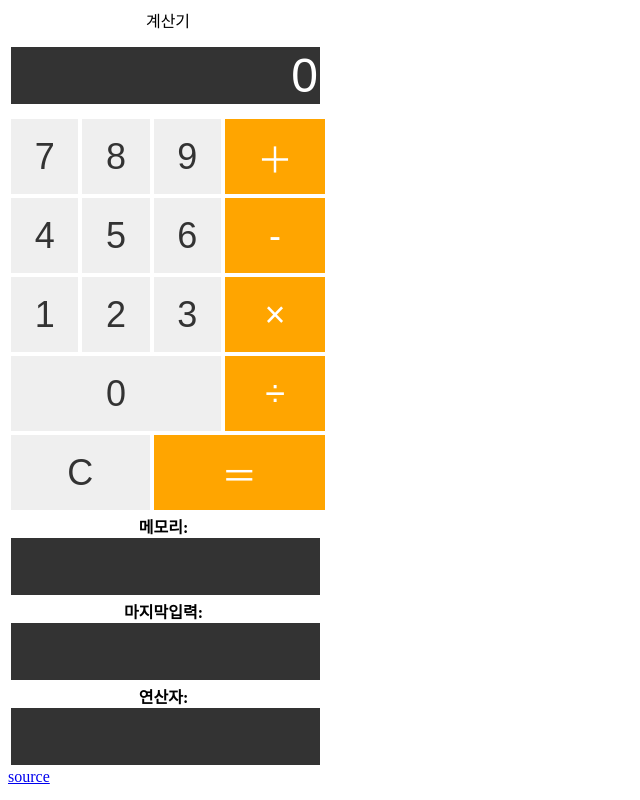
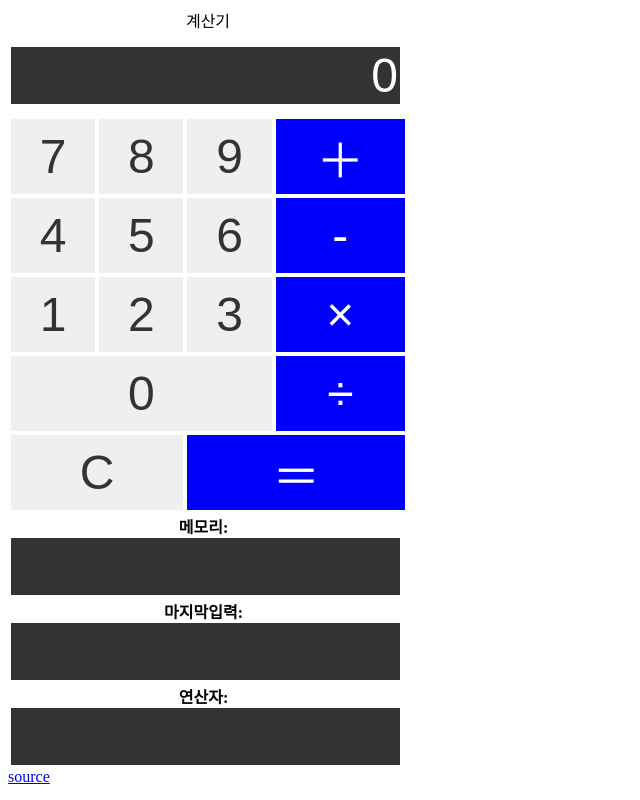
Before and after one commit to choiyongbum/sssss, a plain HTML site: page Index.html in a window 1280 px wide. Shown: the whole page, without its empty margins (0-640 px from the left). Drawn offline with Linux system fonts and the light colour scheme.

Commit message:
Update Style.css

```diff
--- a/Style.css
+++ b/Style.css
@@ -1,6 +1,7 @@
 <style>
+        background-color:FCFCFC;
         caption{ font-size: 32px; }
-        table {width: 320px;}
+        table {width: 400px;}
         th{
             padding-right: 10px;
             height: 80px;
@@ -17,14 +18,14 @@
         }
         td > input[type="button"]{
             width: 100%; height: inherit;
-            color: #333; font-size: 36px;
+            color: #333; font-size: 48px;
             border: none;
         }
         td > input[type=button]:hover{
-            background: #999;
+            background: #900;
         }
         td:last-child > input{
-            background: orange;
+            background: blue;
             color:white;
         }
     </style>
```
